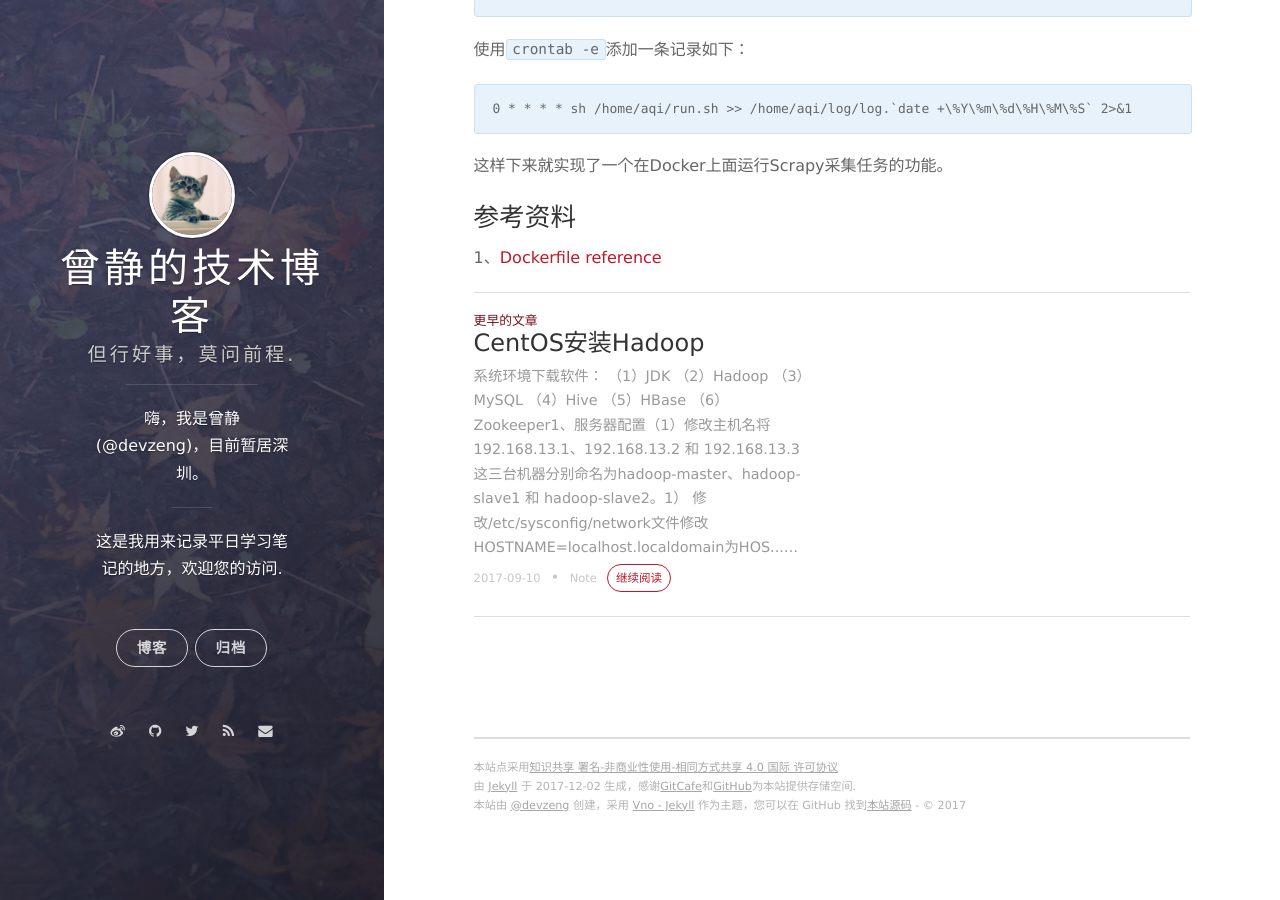
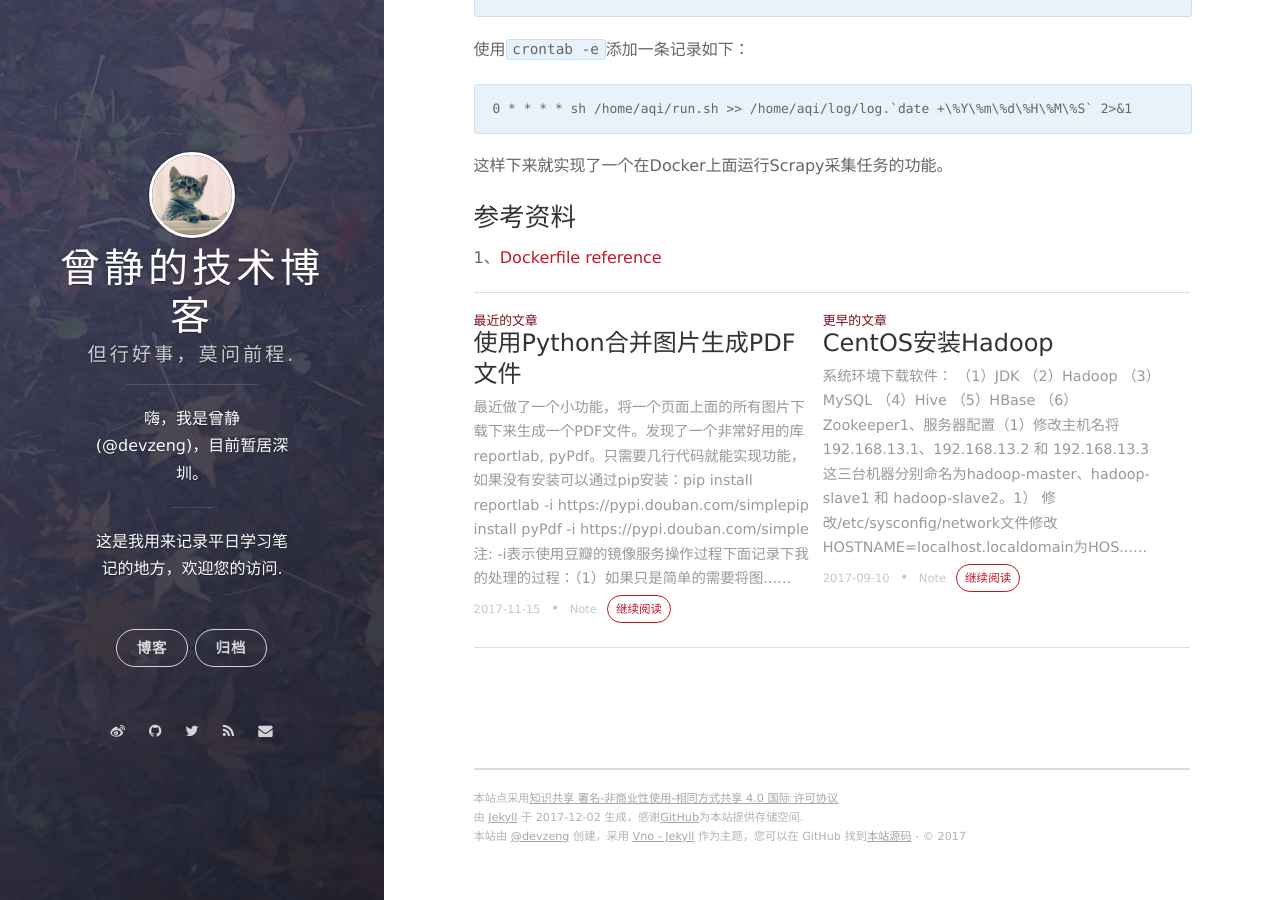
Before and after one commit to hhtczengjing/blog, a Jekyll site: the page built from _posts/2017-10-10-scrapy-run-on-docker.md, in a window 1280 px wide and 900 px high, scrolled down 1235 px. Built offline with Jekyll 4.4.1, drawn with Linux system fonts in a browser that asks for light colours; nearby versions of some CDN libraries.

Commit message:
update at 2017年12月 2日 星期六 21时38分32秒 CST

````diff
--- a/_includes/footer.html
+++ b/_includes/footer.html
@@ -1,7 +1,7 @@
 <section class="footer">
     <footer>
     	<span class="footer__copyright">本站点采用<a href="http://creativecommons.org/licenses/by-nc-sa/4.0/">知识共享 署名-非商业性使用-相同方式共享 4.0 国际 许可协议</a></span>
-        <span class="footer__copyright">由 <a href="https://jekyllrb.com">Jekyll</a> 于 {{ site.time | date: "%F" }} 生成，感谢<a href="https://gitcafe.com/signup?invited_by=zengjing">GitCafe</a>和<a href="https://github.com">GitHub</a>为本站提供存储空间.</span>
+        <span class="footer__copyright">由 <a href="https://jekyllrb.com">Jekyll</a> 于 {{ site.time | date: "%F" }} 生成，感谢<a href="https://github.com">GitHub</a>为本站提供存储空间.</span>
         <span class="footer__copyright">本站{% if site.creator %}由 {{site.creator}} 创建，{% endif %}采用 <a href="https://github.com/onevcat/vno-jekyll">Vno - Jekyll</a> 作为主题，您可以在 GitHub 找到<a href="https://github.com/hhtczengjing/hhtczengjing.github.com">本站源码</a> - &copy; {{site.time | date: "%Y"}}</span>
     </footer>
 </section>
--- /dev/null
+++ b/_posts/2017-11-15-python-convert-images-to-pdf.md
@@ -0,0 +1,93 @@
+---
+layout: post
+title: "使用Python合并图片生成PDF文件"
+date: 2017-11-15 10:08
+comments: true
+tags: Note
+---
+
+最近做了一个小功能，将一个页面上面的所有图片下载下来生成一个PDF文件。发现了一个非常好用的库reportlab, pyPdf。只需要几行代码就能实现功能，如果没有安装可以通过pip安装：
+
+```
+pip install reportlab -i https://pypi.douban.com/simple
+pip install pyPdf -i https://pypi.douban.com/simple
+```
+注: `-i`表示使用豆瓣的镜像服务
+
+### 操作过程
+
+下面记录下我的处理的过程：
+
+（1）如果只是简单的需要将图片进行拼接成PDF可以直接使用如下的方式：
+
+```
+from reportlab.lib.pagesizes import A4, portrait, landscape
+from reportlab.pdfgen import canvas
+
+def convert_images_to_pdf(img_path, pdf_path):
+    pages = 0
+    (w, h) = portrait(A4)
+    c = canvas.Canvas(pdf_path, pagesize = portrait(A4))
+    l = os.listdir(img_path)
+    l.sort(key= lambda x:int(x[:-4]))
+    for i in l:
+        f = img_path + os.sep + str(i)
+        c.drawImage(f, 0, 0, w, h)
+        c.showPage()
+        pages = pages + 1
+    c.save()
+```
+
+（2）如果需要根据不同的尺寸的图片设置横屏还是竖屏模式，可以考虑使用如下方式实现：
+
+```
+import os, shutil
+from PIL import Image
+from reportlab.lib.pagesizes import A4, portrait, landscape
+from reportlab.pdfgen import canvas
+from pyPdf import PdfFileWriter, PdfFileReader
+
+def convert_image_to_pdf(img_path, pdf_path):
+    img = Image.open(img_path)
+    (w0, h0) = img.size
+    if w0 > h0:
+        (w, h) = landscape(A4)
+        c = canvas.Canvas(pdf_path, pagesize = landscape(A4))
+        c.drawImage(img_path, 0, 0, w, h)
+        c.showPage()
+        c.save()
+    else:
+        (w, h) = portrait(A4)
+        c = canvas.Canvas(pdf_path, pagesize = portrait(A4))
+        c.drawImage(img_path, 0, 0, w, h)
+        c.showPage()
+        c.save()
+
+def convert_images_to_pdf(img_path, pdf_path):
+    pages = 0
+    tmp_path = '.' + os.sep + 'temp'
+    if not os.path.exists(tmp_path):
+        os.mkdir(tmp_path)
+    list = os.listdir(img_path)
+    list.sort(key=lambda x:int(x[:-4]))
+    output = PdfFileWriter()
+    for item in list:
+        img = img_path + os.sep + str(item)
+        pdf = tmp_path + os.sep + str(pages + 1) + ".pdf"
+        convert_image_to_pdf(img, pdf)
+        input = PdfFileReader(file(pdf, "rb"))
+        pageCount = input.getNumPages()
+        pages = pages + 1
+        for iPage in range(0, pageCount):
+            output.addPage(input.getPage(iPage))
+    outputStream = file(pdf_path, "wb")
+    output.write(outputStream)
+    outputStream.close()
+    shutil.rmtree(tmp_path)
+```
+
+### 参考资料
+
+1、[ReportLab PDF Library User Guide](https://www.reportlab.com/docs/reportlab-userguide.pdf)
+
+2、[python合并PDF文件](http://blog.csdn.net/zhangchilei/article/details/49642761)
````
Also changed, not shown: 1 other file.
